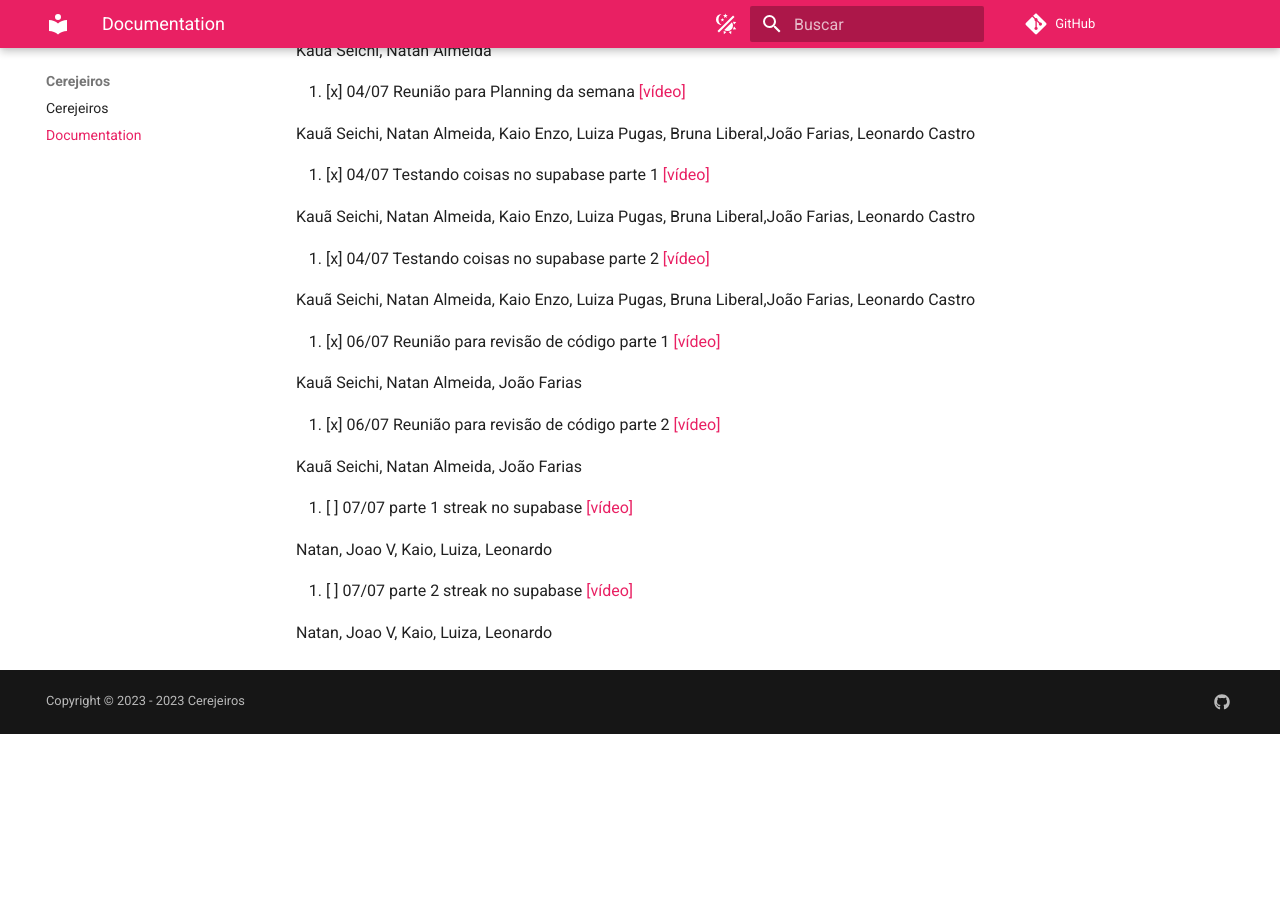
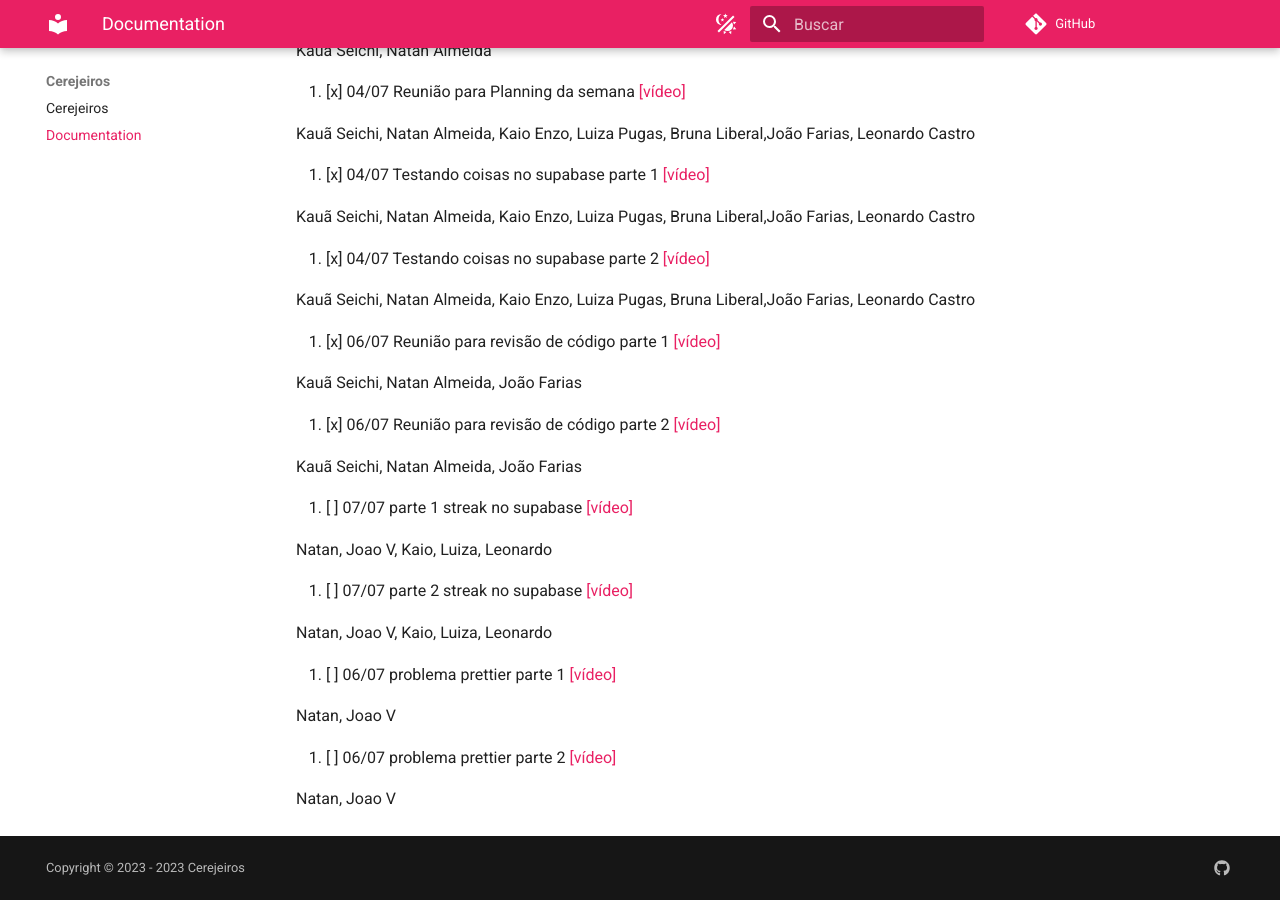
Before and after one commit to cerejeiros/bloom, an MkDocs documentation site: the page built from docs/documentation.md, in a window 1280 px wide and 900 px high, scrolled down 5194 px. Built offline with MkDocs 1.6.1 and Material for MkDocs 9.7.7, drawn with Linux system fonts in a browser that asks for light colours; comment, search, counter and statistics services are not loaded; before the commit the page ends 5928 px from its top, so only the background shows below that.

Commit message:
Update documentation.md

```diff
--- a/docs/documentation.md
+++ b/docs/documentation.md
@@ -249,3 +249,11 @@ Natan, Joao V, Kaio, Luiza, Leonardo
 62. [ ] 07/07 parte 2 streak no supabase [[vídeo]](https://youtu.be/kHs1br0UTcU)
 
 Natan, Joao V, Kaio, Luiza, Leonardo
+
+63. [ ] 06/07 problema prettier parte 1 [[vídeo]](https://youtu.be/3vheq7FqhvU)
+
+Natan, Joao V
+
+64. [ ] 06/07 problema prettier parte 2 [[vídeo]](https://youtu.be/MnA2B1WnzTU)
+
+Natan, Joao V
```
